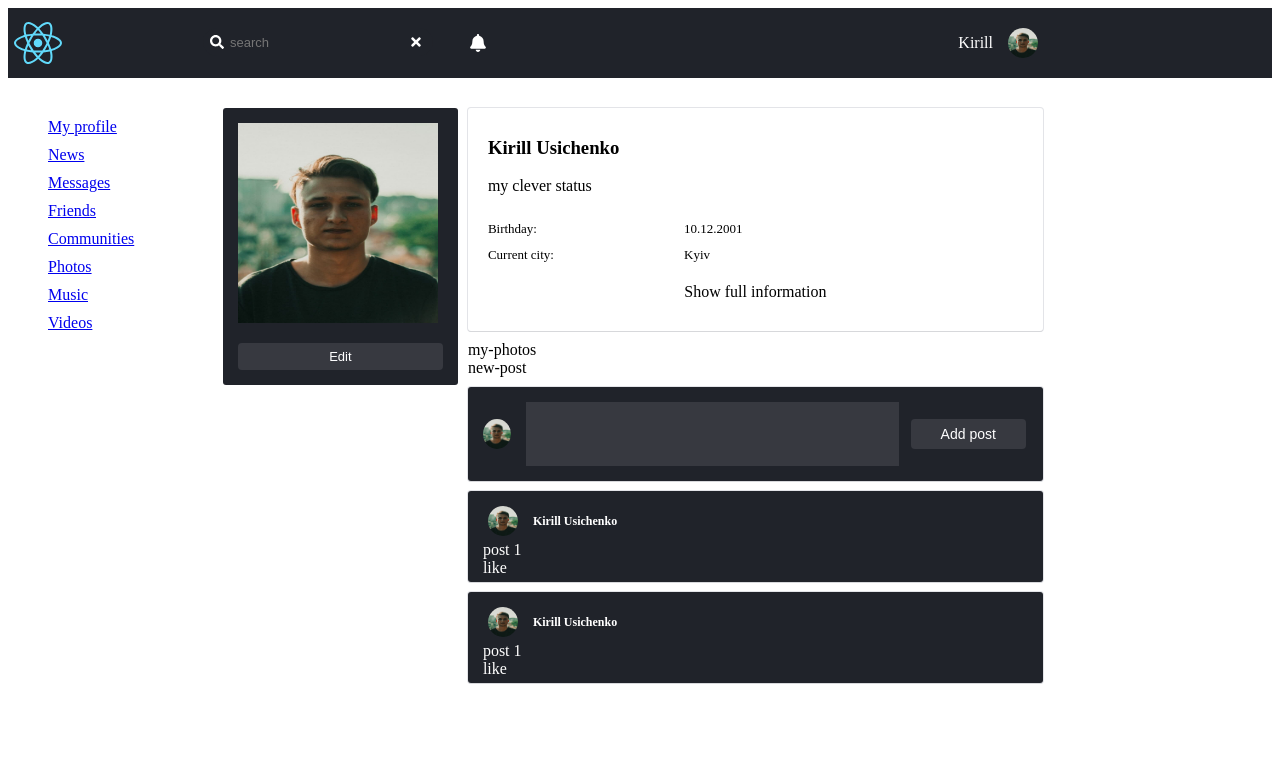
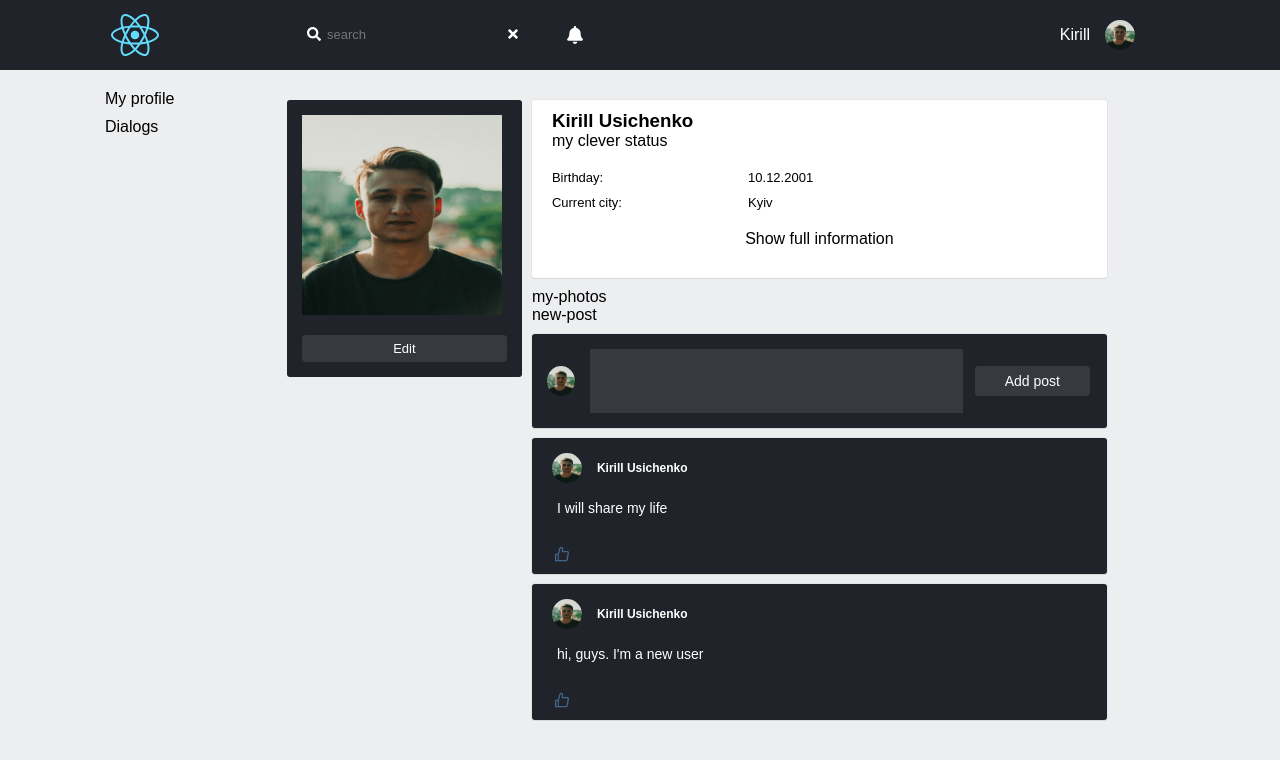
Before and after one commit to Kyrylo-Usichenko/social_network, a React (Create React App) app: page /myProfile in a window 1280 px wide. Shown: the top 760 px of the page. Built offline with nearby package versions, Linux system fonts and the light colour scheme; the HTML template or start-up script is replaced by a standard one.

Commit message:
'add_routing'

```diff
--- a/package.json
+++ b/package.json
@@ -10,6 +10,7 @@
     "react": "^17.0.1",
     "react-dom": "^17.0.1",
     "react-icons": "^4.2.0",
+    "react-router-dom": "^5.2.0",
     "react-scripts": "4.0.3",
     "web-vitals": "^1.0.1"
   },
--- a/src/App.js
+++ b/src/App.js
@@ -1,15 +1,29 @@
+import React from "react";
 import Header from "./Components/Header/Header"
 import MyProfile from "./Components/MyProfile/MyProfile"
-import React, { useState } from 'react';
+import './scss/index.scss'
+import Navigation from "./Components/Navigation/Navigation";
+import Dialogs from "./Components/Dialogs/Dialogs";
+
+import {BrowserRouter, Route} from "react-router-dom"
+
 
 function App() {
 
-  return (
-    <div className="App">
-      <Header/>
-      <MyProfile/>
-    </div>
-  );
+    return (
+        <BrowserRouter>
+            <div className="App">
+                <Header/>
+                <div className='container'>
+                    <div className='appWrapperContent'>
+                        <Navigation/>
+                        <Route path='/myProfile' component={MyProfile}/>
+                        <Route path='/dialogs' component={Dialogs}/>
+                    </div>
+                </div>
+            </div>
+        </BrowserRouter>
+    )
 }
 
 export default App;
--- /dev/null
+++ b/src/Components/Dialogs/Dialogs.js
@@ -0,0 +1,19 @@
+
+
+const Header = () => {
+
+
+
+
+
+        return (
+            <div>
+                <div>asdasd</div>
+            </div>
+
+        );
+    }
+
+
+
+export default Header;
--- a/src/Components/MyProfile/MyPosts/MyPosts.js
+++ b/src/Components/MyProfile/MyPosts/MyPosts.js
@@ -2,17 +2,19 @@ import React from 'react'
 import s from './MyPosts.module.scss'
 import Post from "./Post/Post"
 import avatar from './../../../images/avatar.jpg'
+
 const MyPosts = () => {
     return (
         <div className={s.wrapper}>
             <div className={s.newPost}>
-                <img className={s.avatar} src={avatar} alt='/' />
-                <textarea className={s.content} />
+                <img className={s.avatar} src={avatar} alt='/'/>
+                <textarea className={s.content}/>
                 <button className={s.button}>Add post</button>
             </div>
             <div className={s.posts}>
-                <Post message='Hi, how are you' />
-                <Post message="It's my first post" />
+
+                <Post message='I will share my life'/>
+                <Post message="hi, guys. I'm a new user"/>
             </div>
         </div>
     )
--- a/src/Components/MyProfile/MyPosts/Post/Post.js
+++ b/src/Components/MyProfile/MyPosts/Post/Post.js
@@ -1,6 +1,7 @@
 import React from 'react'
 import s from './Post.module.scss'
 import avatar from './../../../../images/avatar.jpg'
+import {AiOutlineLike} from 'react-icons/ai';
 
 const Post = (props) => {
 
@@ -8,11 +9,13 @@ const Post = (props) => {
         <div className={s.item}>
             <div className={s.profile}>
                 <img className={s.avatar} src={avatar} alt='/'/>
-                <a className={s.name} href='/' >Kirill Usichenko</a>
+                <a className={s.name} href='/'>Kirill Usichenko</a>
             </div>
-            post 1
-            <div>
-                <span>like</span>
+            <div className={s.content__wrapper}>
+                <p className={s.content}>{props.message}</p>
+            </div>
+            <div className={s.like__wrapper}>
+                <AiOutlineLike className={s.like}/>
             </div>
         </div>
     )
--- a/src/Components/MyProfile/MyPosts/Post/Post.module.scss
+++ b/src/Components/MyProfile/MyPosts/Post/Post.module.scss
@@ -1,33 +1,65 @@
 @import "./../../../../scss/vars";
 
-.item{
+.item {
   background-color: $first-color;
   color: white;
   animation: 0.4s ease-in-out 0s 1 normal none running top;
   margin: 10px 0px;
   border-radius: 3px;
-  box-shadow: rgb(215,216,219) 0 1px 0 0, rgb(227,228,232) 0 0 0 1px;
+  box-shadow: rgb(215, 216, 219) 0 1px 0 0, rgb(227, 228, 232) 0 0 0 1px;
   padding: 10px 15px 5px;
 }
-.profile{
+
+.profile {
   display: flex;
   align-items: center;
 }
-.avatar{
+
+.avatar {
   width: 30px;
   height: 30px;
   border-radius: 50%;
   margin: 5px;
 }
 
-.name{
-color: white;
+.name {
+  color: white;
   text-decoration: none;
   cursor: pointer;
   font-size: 12px;
   font-weight: bold;
   margin-left: 10px;
-  &:hover{
+
+  &:hover {
     color: $second-color;
   }
 }
+
+.content {
+  font-size: 14px;
+  line-height: 1.5em;
+  color: white;
+
+  &__wrapper {
+    text-align: left;
+    padding: 10px;
+    margin-bottom: 10px;
+  }
+}
+
+.like {
+  width: 18px;
+  height: 18px;
+  display: inline-block;
+  vertical-align: middle;
+  &__wrapper {
+    display: inline-flex;
+    justify-content: center;
+    align-items: center;
+    color: rgb(74, 118, 168);
+    cursor: pointer;
+    width: 30px;
+    height: 30px;
+    opacity: 0.8;
+  }
+}
--- a/src/Components/MyProfile/MyProfile.js
+++ b/src/Components/MyProfile/MyProfile.js
@@ -1,5 +1,4 @@
 import React from 'react';
-import Navigation from "../Navigation/Navigation"
 import s from './MyProfile.module.scss'
 import avatar from '../../images/avatar.jpg'
 import MyPosts from "./MyPosts/MyPosts"
@@ -22,9 +21,9 @@ class MyProfile extends React.Component {
     render() {
         return (
             <div className={s.myProfile}>
-                <div className='container'>
+
                     <div className={s.myProfile__inner}>
-                        <Navigation/>
+
                         <div className={s.firstColumn}>
                             <div className={s.myProfile__avatar}>
                                 <img className={s.myProfile__avatarImg} src={avatar} alt='/'/>
@@ -84,7 +83,7 @@ class MyProfile extends React.Component {
 
                         </div>
                     </div>
-                </div>
+
             </div>
         )
     }
--- a/src/Components/Navigation/Navigation.js
+++ b/src/Components/Navigation/Navigation.js
@@ -1,5 +1,6 @@
 import React from 'react';
 import s from './Navigation.module.scss'
+import {NavLink} from "react-router-dom";
 
 class Navigation extends React.Component {
 
@@ -7,16 +8,17 @@ class Navigation extends React.Component {
         return (
             <div className={s.navigation}>
                 <ul className={s.navigation__list}>
-                    <li className={s.navigation__item}><a href='/' className={s.navigation__link}> My profile </a></li>
-                    <li className={s.navigation__item}><a href='/' className={s.navigation__link}>News</a></li>
-                    <li className={s.navigation__item}><a href='/' className={s.navigation__link}>Messages</a></li>
-                    <li className={s.navigation__item}><a href='/' className={s.navigation__link}>Friends</a></li>
-                    <li className={s.navigation__item}><a href='/' className={s.navigation__link}>Communities</a></li>
-                    <li className={s.navigation__item}><a href='/' className={s.navigation__link}>Photos</a></li>
-                    <li className={s.navigation__item}><a href='/' className={s.navigation__link}>Music</a></li>
-                    <li className={s.navigation__item}><a href='/' className={s.navigation__link}>Videos</a></li>
+                    <li className={s.navigation__item}><NavLink to='/myProfile' className={s.navigation__link}> My profile </NavLink></li>
+                    <li className={s.navigation__item}><NavLink to='/dialogs' className={s.navigation__link}  >Dialogs</NavLink></li>
+                    {/*<li className={s.navigation__item}><NavLink href='/myprofile' className={s.navigation__link}>Messages</NavLink></li>*/}
+                    {/*<li className={s.navigation__item}><NavLink href='/myprofile' className={s.navigation__link}>Friends</NavLink></li>*/}
+                    {/*<li className={s.navigation__item}><NavLink href='/myprofile' className={s.navigation__link}>Communities</NavLink></li>*/}
+                    {/*<li className={s.navigation__item}><NavLink href='/myprofile' className={s.navigation__link}>Photos</NavLink></li>*/}
+                    {/*<li className={s.navigation__item}><NavLink href='/myprofile' className={s.navigation__link}>Music</NavLink></li>*/}
+                    {/*<li className={s.navigation__item}><NavLink href='/myprofile' className={s.navigation__link}>Videos</NavLink></li>*/}
                 </ul>
             </div>
+
         );
     }
 }
--- a/src/Components/Navigation/Navigation.module.scss
+++ b/src/Components/Navigation/Navigation.module.scss
@@ -1,3 +1,4 @@
+@import "./../../scss/vars";
 .navigation{
   width: 17%;
   &__list{
@@ -10,5 +11,6 @@
     &:first-child{
       padding-top: 0;
     }
+
   }
 }
--- a/src/scss/index.scss
+++ b/src/scss/index.scss
@@ -52,3 +52,6 @@ a{
   height: 100%;
   margin: 0 auto;
 }
+.appWrapperContent{
+  display: flex;
+}
```
Also changed, not shown: src/Components/Dialogs/Dialogs.module.scss (added), 1 other file (tests, documents, lock files or other folders).
